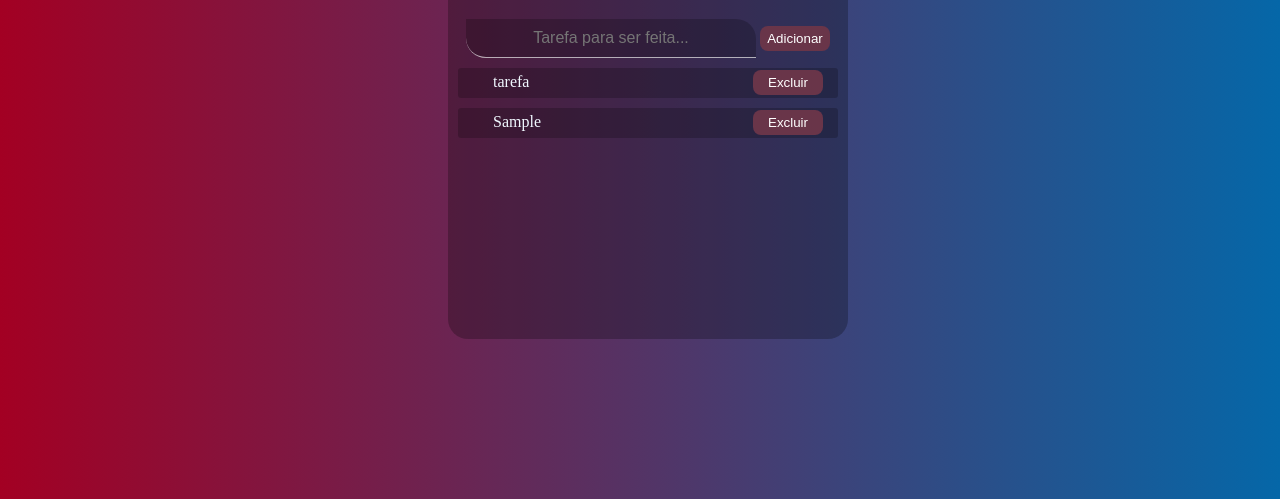
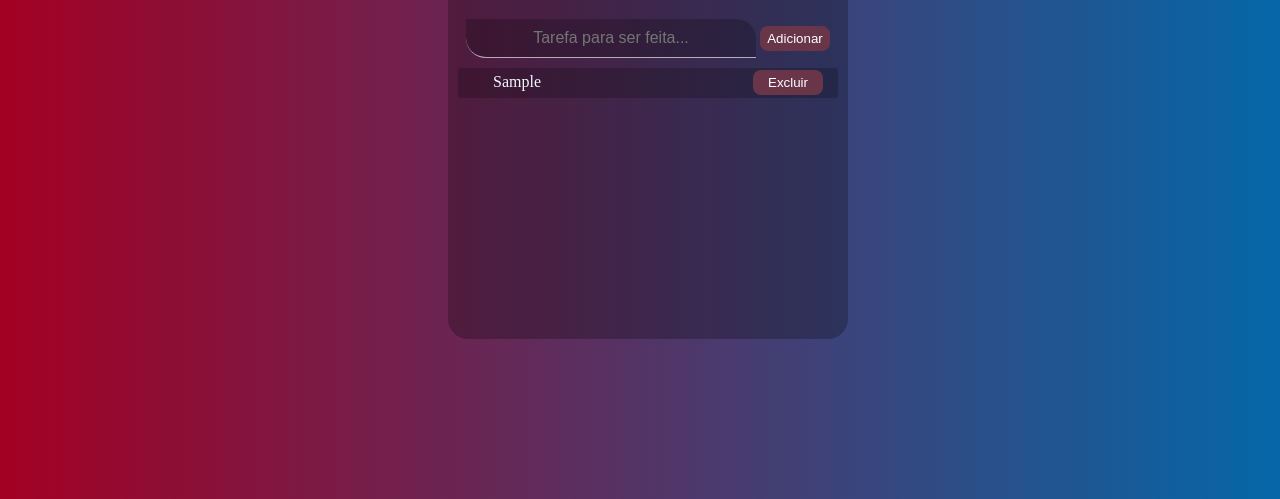
Before and after one commit to Viniciuskarv/To-do-list, a plain HTML site: page index.html in a window 1280 px wide. Both pictures are taken after typing "Sample" into the empty fields and a click on the button "Adicionar". Shown: the part 301-800 px from the top of the page. Drawn offline with Linux system fonts and the light colour scheme.

Commit message:
Remove Atualizado

```diff
--- a/index.html
+++ b/index.html
@@ -15,10 +15,6 @@
             <button class="btnInserir">Adicionar</button>
         </div>
         <div class="res">
-            <div class="taskItem">
-                <p>tarefa</p>
-                <button class="btnResu">Excluir</button>
-            </div>
         </div>
 
     </div>
--- a/script.js
+++ b/script.js
@@ -1,10 +1,15 @@
+const ids = 1;
 const txtInserir = document.querySelector(".txtInserir");
 const btnInserir = document.querySelector(".btnInserir");
+const btnResu = document.querySelector(".btnResu");
 
 const res = document.querySelector(".res");
 
 const validateInput = () => txtInserir.value.trim().length > 0;
 
+function clic(id){
+    document.getElementById('pai'+id).outerHTML = '';
+ }
 const handleAddTask = () => {
     const txtvalid = validateInput();
 
@@ -13,35 +18,36 @@ const handleAddTask = () => {
     if (!txtvalid) {
         return txtInserir.classList.add("error");
     }
+
     const txtcreate = document.createElement("div");
     txtcreate.classList.add("taskItem");
+    txtcreate.setAttribute("id","pai"+ids);
 
-    const item_p = document.createElement("p");
-    item_p.innerHTML = txtInserir.value;
+    const itemp = document.createElement("p");
+    itemp.innerHTML = txtInserir.value;
 
     const btnRes = document.createElement("button");
     btnRes.classList.add("btnResu");
-    btnRes.innerHTML = ("Excluir")
+    btnRes.innerHTML = ("Excluir");
+    btnRes.setAttribute("onclick","clic("+ids+")");
 
-    btnRes.addEventListener("click", () => deletClick(txtcreate, item_p)
-    );
-
-    txtcreate.appendChild(item_p);
+    txtcreate.appendChild(itemp);
     txtcreate.appendChild(btnRes);
 
     res.appendChild(txtcreate);
+    txtInserir.value="";
+    ids++;
+};
 
-    txtInserir.value="";
-};
-const deletClick = (txtcreate, item_p) =>{
-    const tasks = res.childNodes;
+window.onload = function() {
+	var divs = document.getElementsByClassName("taskItem");
 
-    for (const tasks in tasks) {
-        if (tasks.firstChid.isSamenoid(item_p)){
-            txtcreate.remove();
-        }
-    }
-};
+	for(var i=0; i<divs.length; i++) {
+		divs[i].addEventListener("click", function() {
+
+			});
+		}
+}
 const handleInputChange = () => {
     const txtisvalid = validateInput();
 
@@ -52,4 +58,5 @@ const handleInputChange = () => {
 
 btnInserir.addEventListener("click", () => handleAddTask());
 
+
 txtInserir.addEventListener("change" , () => handleInputChange());
```
